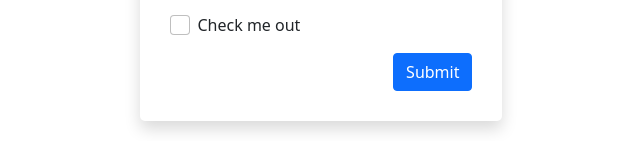
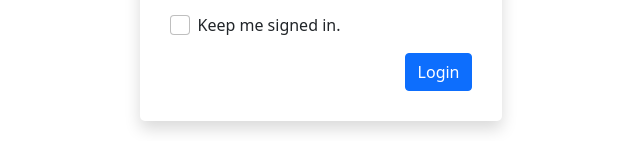
Before and after one commit to mohammedusmanegani/Login-Page-with-shadow, a plain HTML site: page index.html in a window 1280 px wide. Shown: the part 470-611 px from the top of the page, without its empty margins (319-959 px from the left). Drawn offline with Linux system fonts and the light colour scheme.

Commit message:
Second Commit

```diff
--- a/index.html
+++ b/index.html
@@ -33,9 +33,9 @@
                 </div>
                 <div class="mb-3 form-check">
                     <input type="checkbox" class="form-check-input" id="exampleCheck1">
-                    <label class="form-check-label" for="exampleCheck1">Check me out</label>
+                    <label class="form-check-label" for="exampleCheck1">Keep me signed in.</label>
                 </div>
-                <button type="submit" class="btn btn-primary float-right">Submit</button>
+                <button type="submit" class="btn btn-primary float-right">Login</button>
             </form>
         </div>
     </div>
```
